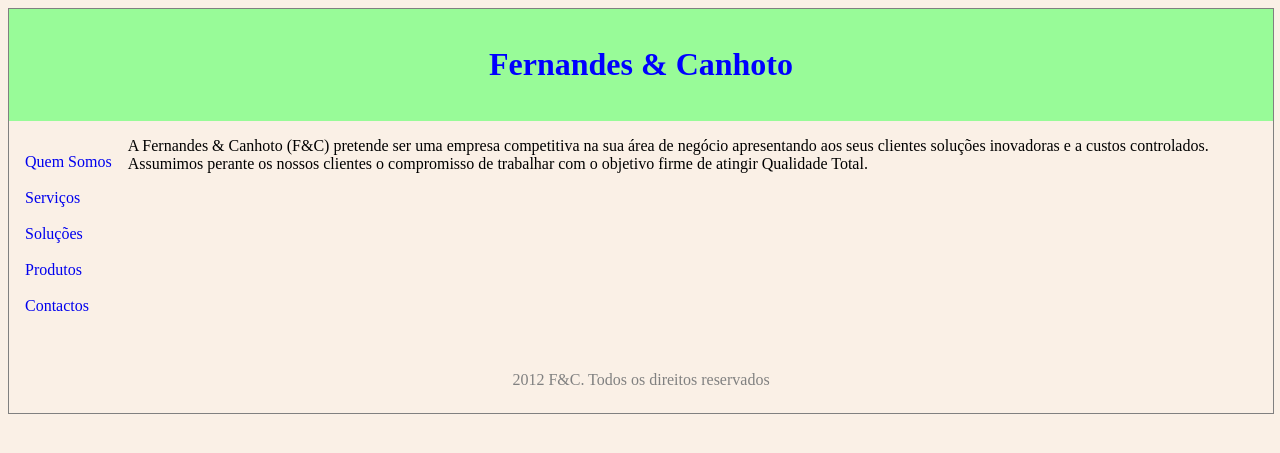
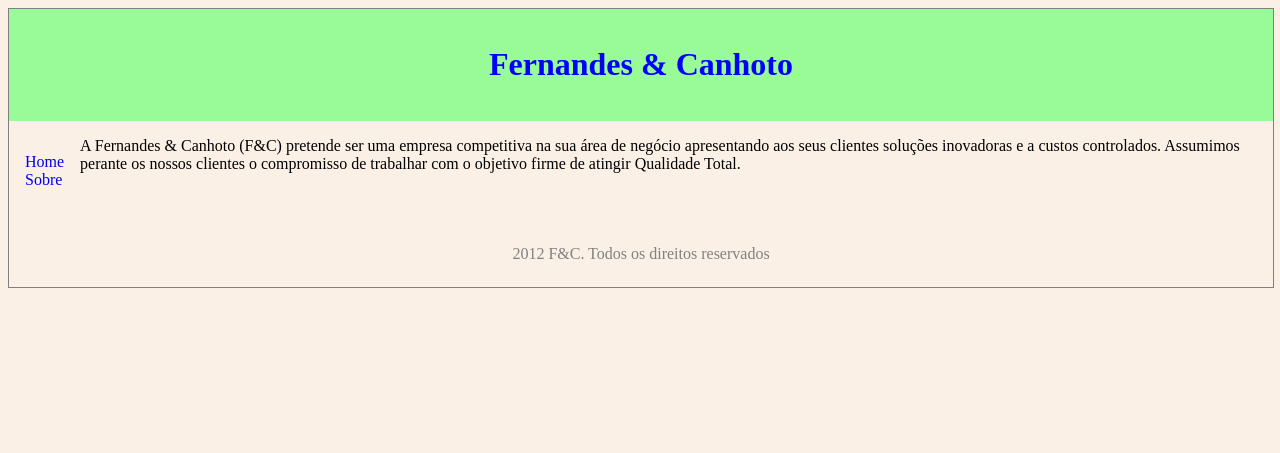
Before and after one commit to tsadev/Python-Scripts, a Flask app: page / in a window 1280 px wide. Shown: the top 453 px of the page. Run offline with Flask 2, Linux system fonts and the light colour scheme.

Commit message:
Needed to change repository location also website shit for my paps company

```diff
--- a/website/main.py
+++ b/website/main.py
@@ -1,12 +1,27 @@
 from flask import Flask, render_template
+from datetime import datetime
 
 app = Flask(__name__)
 
 @app.route('/')
+@app.route('/home')
+def home():
+    """Renders the home page."""
+    return render_template(
+        'home.html',
+        title='Home Page',
+        year=datetime.now().year,
+    )
 
-def home():
-
-    return render_template("home.html")
+@app.route('/about')
+def about():
+    """Renders the about page."""
+    return render_template(
+        'about.html',
+        title='About',
+        year=datetime.now().year,
+        message='Your application description page.'
+    )
 
 if __name__ == '__main__':
 
--- a/website/templates/home.html
+++ b/website/templates/home.html
@@ -64,15 +64,8 @@ nav ul a {
 
 <nav>
   <ul>
-    <li><a href="#who.html">Quem Somos</a></li>
-    <br>
-    <li><a href="#services.html">Serviços</a></li>
-    <br>
-    <li><a href="#solution.html">Soluções</a></li>
-    <br>
-    <li><a href="#product.html">Produtos</a></li>
-    <br>
-    <li><a href="#contacts.hmtl">Contactos</a></li>
+    <li><a href="{{ url_for('home') }}">Home</a></li>
+    <li><a href="{{ url_for('about') }}">Sobre</a></li>
   </ul>
 </nav>
 
```
Also changed, not shown: website/templates/about.html (renamed from website/templates/who.html).
